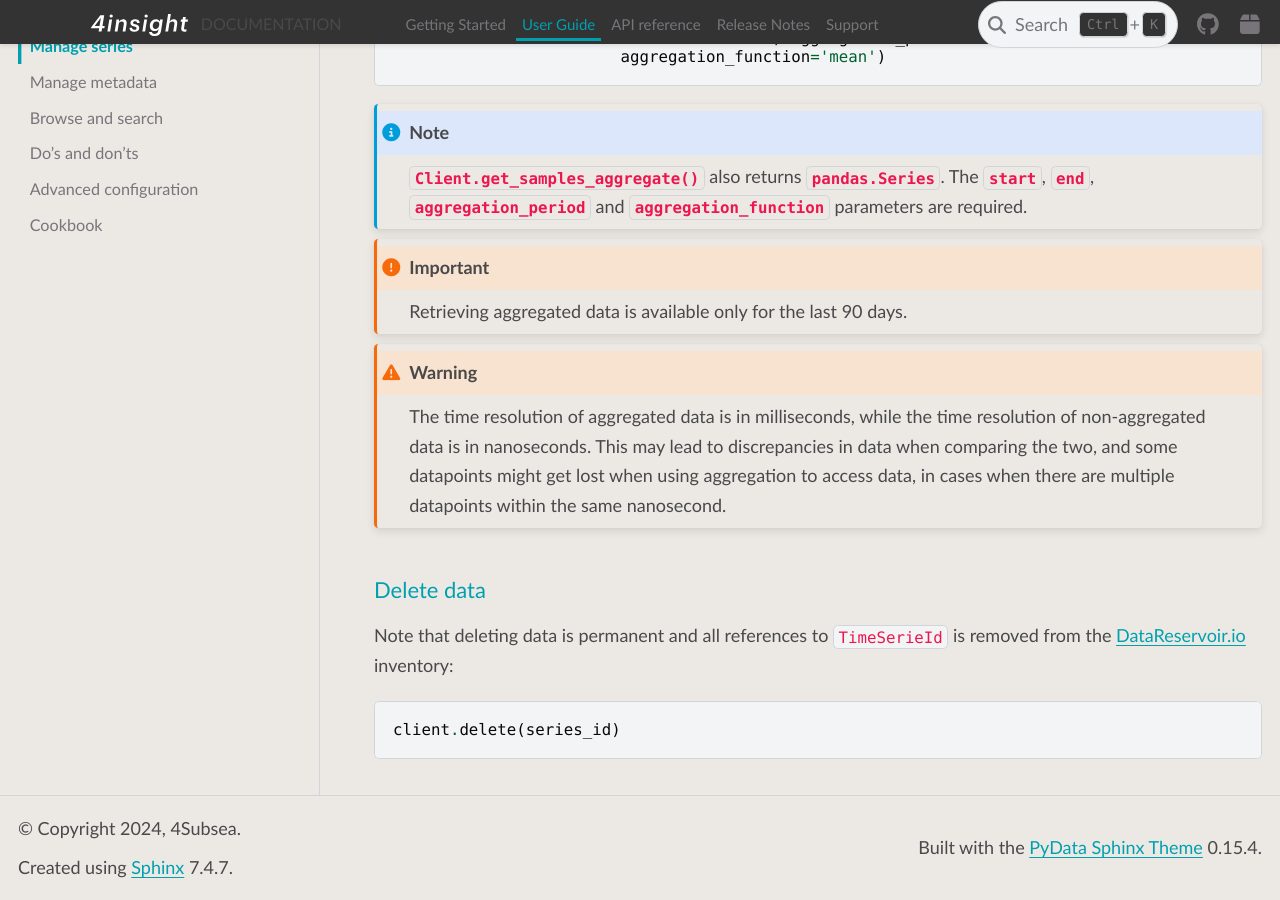
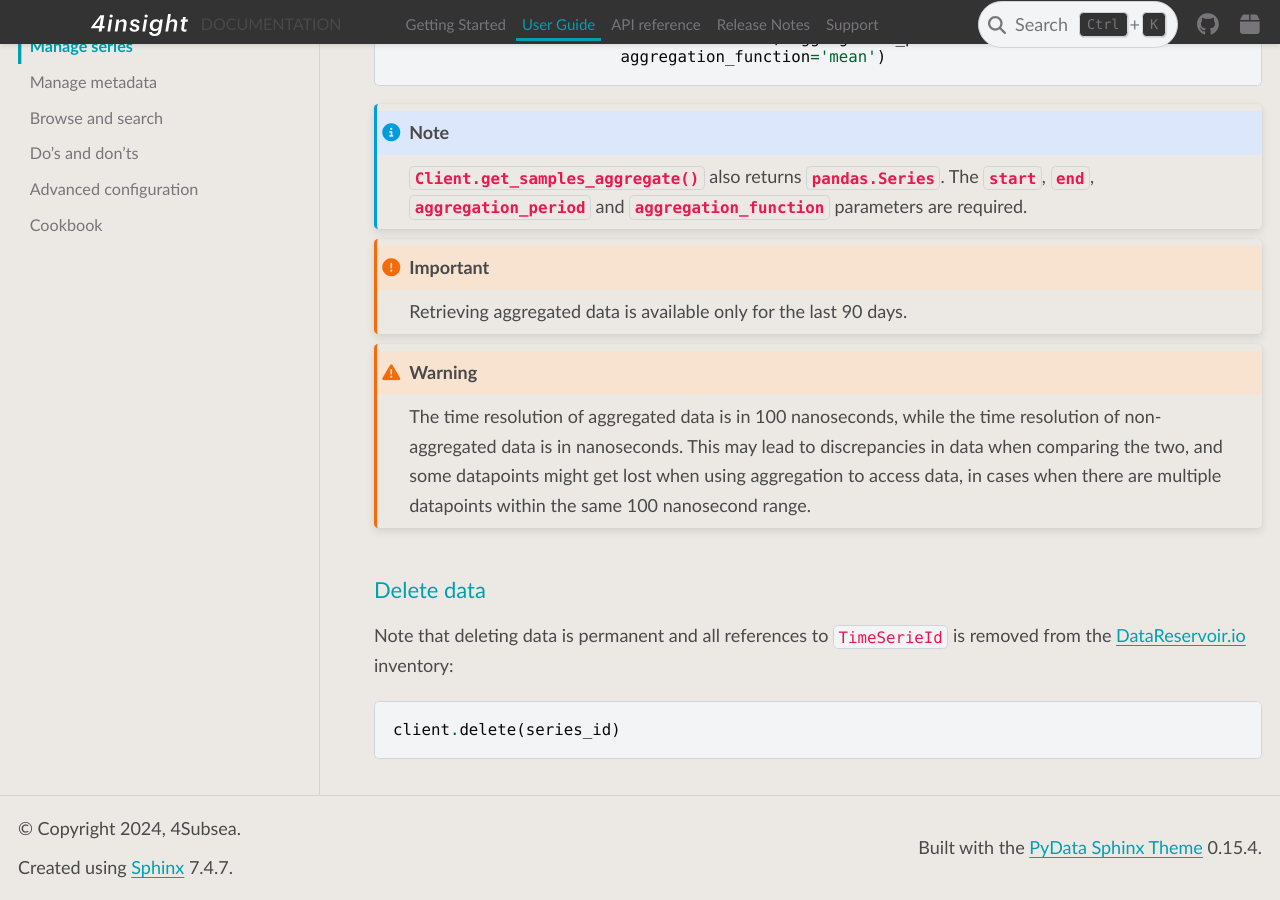
Before and after one commit to 4Subsea/drio-python, a Sphinx documentation site: the page built from docs/user_guide/manage_series.rst, in a window 1280 px wide and 900 px high, scrolled down 3036 px. Built offline with Sphinx 7.4.7 and the PyData theme 0.15.4, drawn with Linux system fonts in a browser that asks for light colours.

Commit message:
fix tick resolution

```diff
--- a/docs/user_guide/manage_series.rst
+++ b/docs/user_guide/manage_series.rst
@@ -149,7 +149,7 @@ You can also access any data you have ``TimeSeriesId`` (and authorization) for w
 
 .. warning::
 
-    The time resolution of aggregated data is in milliseconds, while the time resolution of non-aggregated data is in nanoseconds. This may lead to discrepancies in data when comparing the two, and some datapoints might get lost when using aggregation to access data, in cases when there are multiple datapoints within the same nanosecond.
+    The time resolution of aggregated data is in 100 nanoseconds, while the time resolution of non-aggregated data is in nanoseconds. This may lead to discrepancies in data when comparing the two, and some datapoints might get lost when using aggregation to access data, in cases when there are multiple datapoints within the same 100 nanosecond range.
 
 Delete data
 -----------
```
